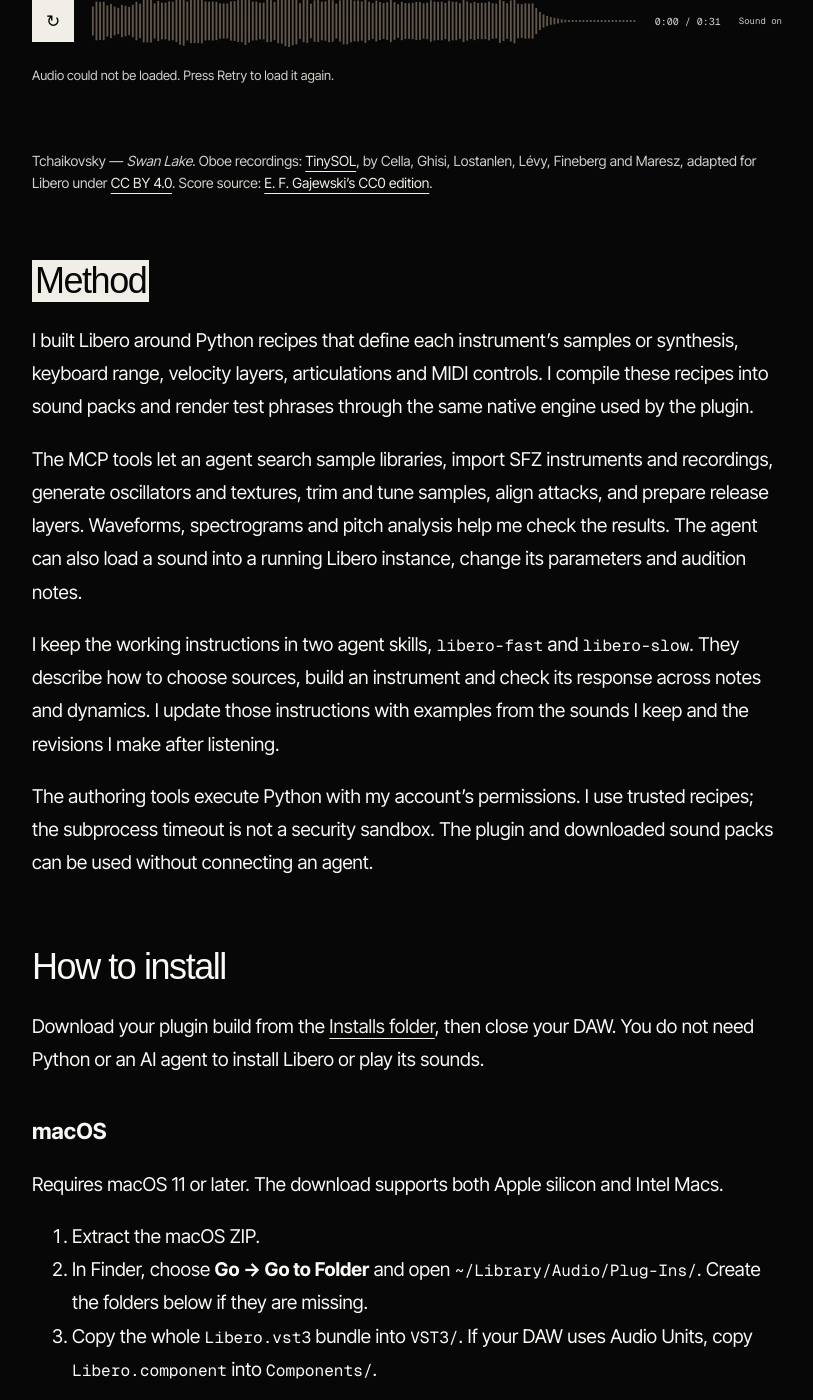
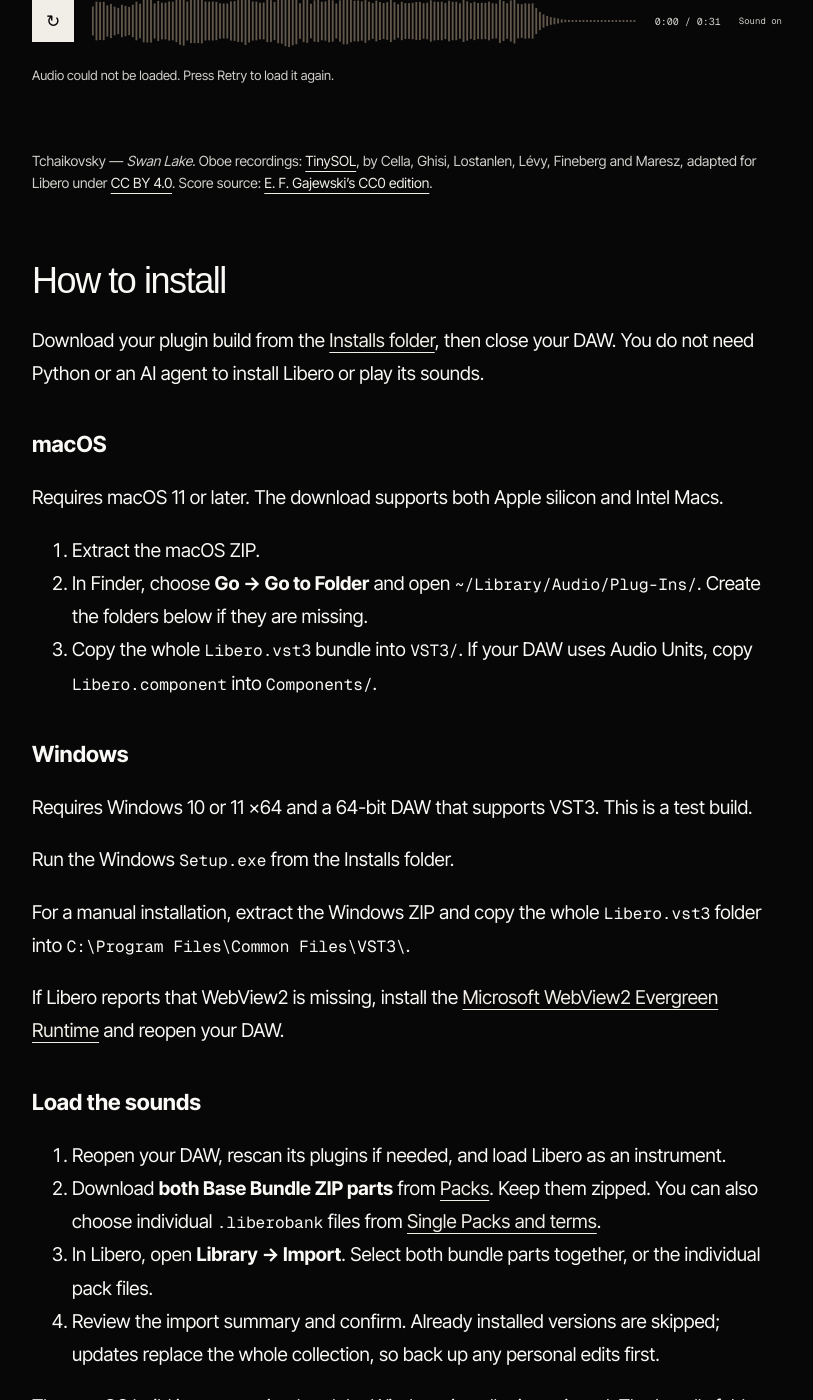
Before and after one commit to MarioPaerle/Mariopaerle.github.io, a Jekyll site: the page built from _posts/2026-10-04-libero.md, in a window 1280 px wide and 1400 px high, scrolled down 6795 px. Shown: the whole window, without its empty margins (233-1046 px from the left). Built offline with Jekyll 4.4.1, drawn with Linux system fonts in a browser that asks for light colours; some of the changed text lies outside the part shown.

Commit message:
Place installation before Method

```diff
--- a/_posts/2026-10-04-libero.md
+++ b/_posts/2026-10-04-libero.md
@@ -118,16 +118,6 @@
 
 Tchaikovsky — *Swan Lake*. Oboe recordings: [TinySOL](https://zenodo.org/records/3685367), by Cella, Ghisi, Lostanlen, Lévy, Fineberg and Maresz, adapted for Libero under [CC BY 4.0](https://creativecommons.org/licenses/by/4.0/). Score source: [E. F. Gajewski’s CC0 edition](https://s9.imslp.org/files/imglnks/usimg/5/56/IMSLP917951-PMLP59697-Swan_Lake_Suite_Op20a.pdf).
 
-## **Method**
-
-I built Libero around Python recipes that define each instrument’s samples or synthesis, keyboard range, velocity layers, articulations and MIDI controls. I compile these recipes into sound packs and render test phrases through the same native engine used by the plugin.
-
-The MCP tools let an agent search sample libraries, import SFZ instruments and recordings, generate oscillators and textures, trim and tune samples, align attacks, and prepare release layers. Waveforms, spectrograms and pitch analysis help me check the results. The agent can also load a sound into a running Libero instance, change its parameters and audition notes.
-
-I keep the working instructions in two agent skills, `libero-fast` and `libero-slow`. They describe how to choose sources, build an instrument and check its response across notes and dynamics. I update those instructions with examples from the sounds I keep and the revisions I make after listening.
-
-The authoring tools execute Python with my account’s permissions. I use trusted recipes; the subprocess timeout is not a security sandbox. The plugin and downloaded sound packs can be used without connecting an agent.
-
 ## How to install
 
 Download your plugin build from the [Installs folder](https://drive.google.com/drive/folders/1o06ajqFQ5Xg6Qt3SHa7nXkVN21D4fS2B), then close your DAW. You do not need Python or an AI agent to install Libero or play its sounds.
@@ -159,6 +149,16 @@
 
 The macOS build is not notarized and the Windows installer is unsigned. The Installs folder includes platform instructions and corresponding source archives.
 
+## **Method**
+
+I built Libero around Python recipes that define each instrument’s samples or synthesis, keyboard range, velocity layers, articulations and MIDI controls. I compile these recipes into sound packs and render test phrases through the same native engine used by the plugin.
+
+The MCP tools let an agent search sample libraries, import SFZ instruments and recordings, generate oscillators and textures, trim and tune samples, align attacks, and prepare release layers. Waveforms, spectrograms and pitch analysis help me check the results. The agent can also load a sound into a running Libero instance, change its parameters and audition notes.
+
+I keep the working instructions in two agent skills, `libero-fast` and `libero-slow`. They describe how to choose sources, build an instrument and check its response across notes and dynamics. I update those instructions with examples from the sounds I keep and the revisions I make after listening.
+
+The authoring tools execute Python with my account’s permissions. I use trusted recipes; the subprocess timeout is not a security sandbox. The plugin and downloaded sound packs can be used without connecting an agent.
+
 ## Corrections, rights and use
 
 I have checked the sources and credits, but I may have made mistakes. If you believe an attribution is missing, a license is incorrect, or material should be removed, I’m sorry for the oversight. Please contact me at [paerle.music@gmail.com](mailto:paerle.music@gmail.com), including the page or file, the material concerned and details of your rights or concern. I will review the report and correct or remove material where appropriate.
```
